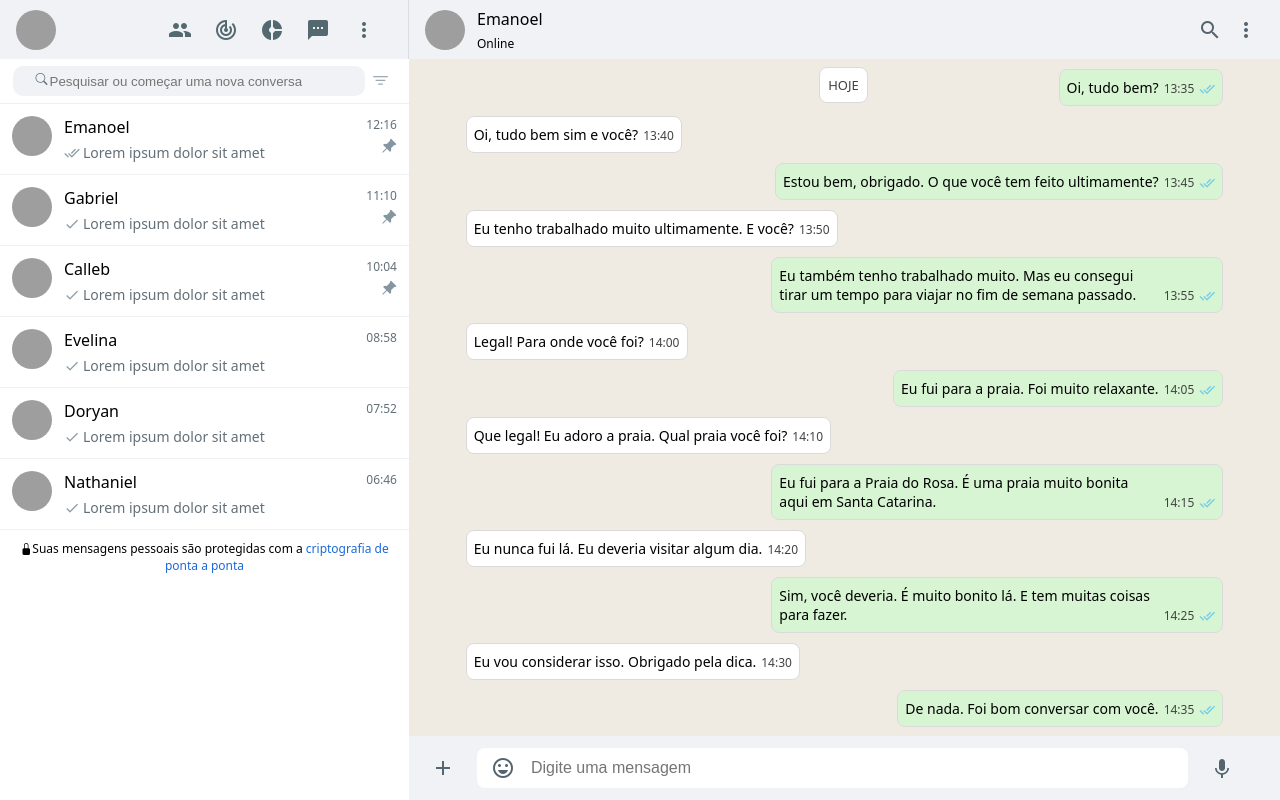
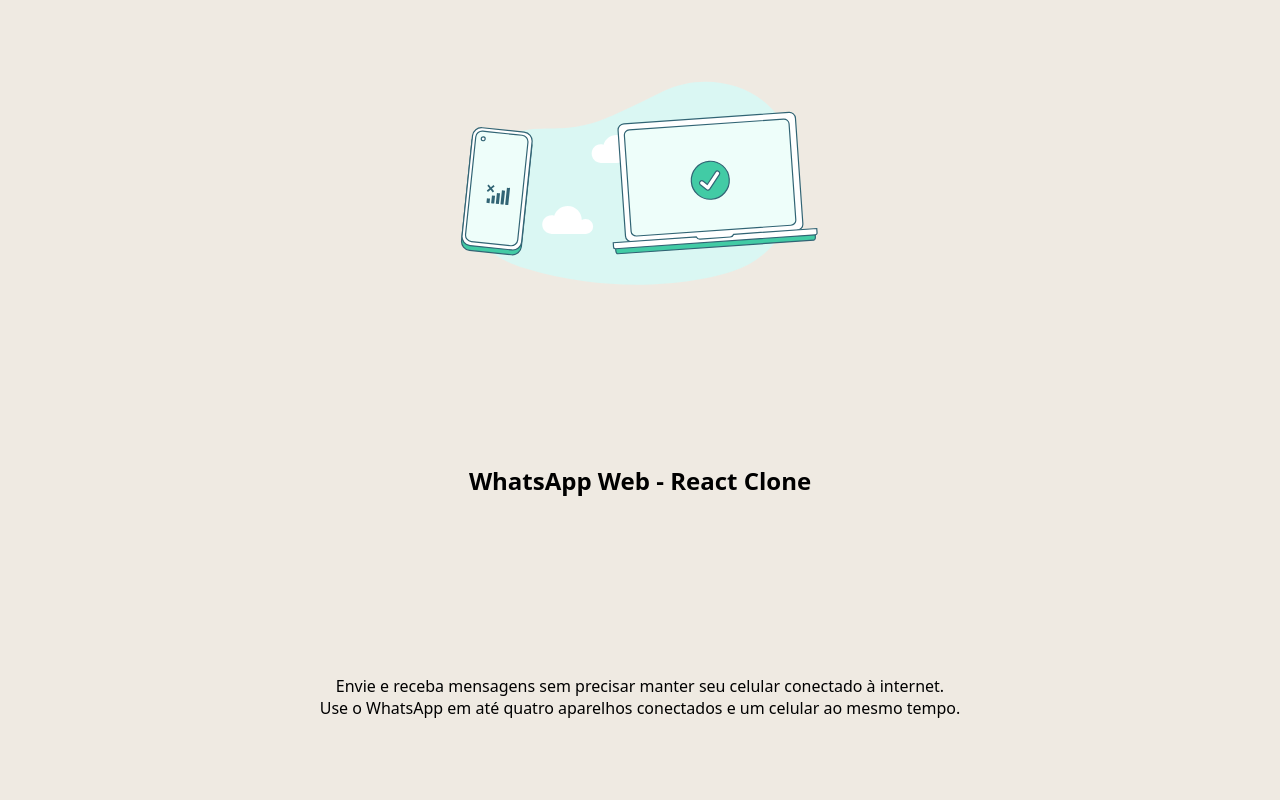
Before and after one commit to Redwars22/whatsappweb, a React (Create React App) app: page / in a window 1280 px wide. Built offline with nearby package versions, Linux system fonts and the light colour scheme; grey boxes are pictures that could not be loaded.

Commit message:
deixando splash permanente e adicionando fetch

```diff
--- a/src/App.tsx
+++ b/src/App.tsx
@@ -10,7 +10,7 @@
 
   useEffect(() => {
     setTimeout(() => {
-      setShowSplash(false);
+      //setShowSplash(false);
     }, 5000);
   });
 
--- a/src/components/Splash/Splash.component.tsx
+++ b/src/components/Splash/Splash.component.tsx
@@ -3,6 +3,7 @@
 export function SplashComponent() {
   return (
     <div className="splash">
+      <>
       <svg
         viewBox="0 0 303 172"
         width="360"
@@ -103,14 +104,15 @@
           stroke="#316474"
         ></path>
       </svg>
-      <h1>WhatsApp Web - React Clone</h1>
-      <span>
+      <h1 className="splash-app-title">WhatsApp Web - React Clone</h1>
+      <span className="splash-text">
         Envie e receba mensagens sem precisar manter seu celular conectado à
         internet.
         <br />
         Use o WhatsApp em até quatro aparelhos conectados e um celular ao mesmo
         tempo.
       </span>
+      </>
     </div>
   );
 }
--- a/src/components/Splash/styles.css
+++ b/src/components/Splash/styles.css
@@ -6,3 +6,7 @@
   flex-direction: column;
   justify-content: space-around;
 }
+
+.splash-text {
+  text-align: center;
+}
--- /dev/null
+++ b/src/modules/fetch.ts
@@ -0,0 +1,6 @@
+export async function fetchData(){
+    const data = await fetch("https://react-whatsappweb.vercel.app/whatsapp.json");
+    const res = await data.text();
+
+    return JSON.parse(res);
+}
```
